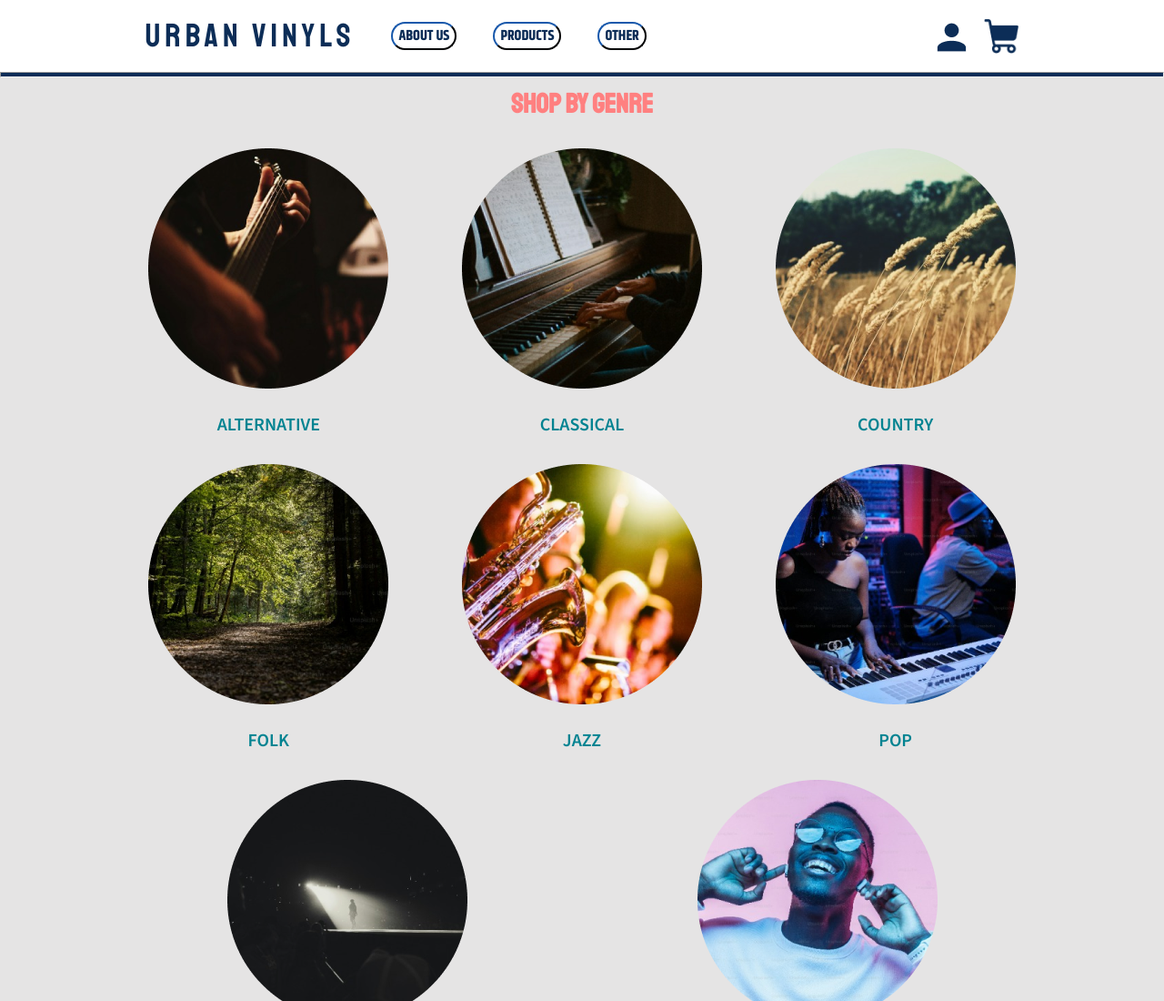
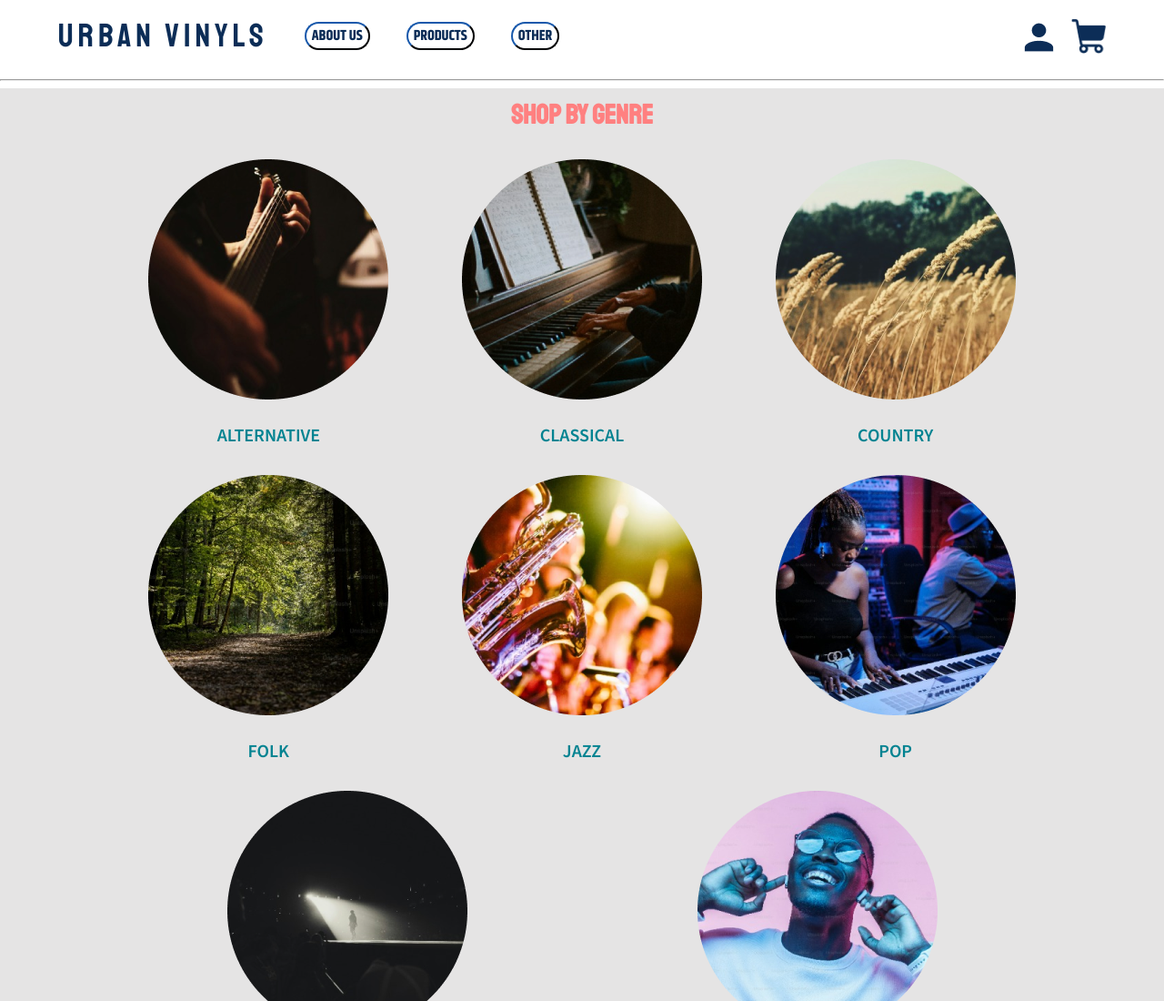
Before and after one commit to viegass1/Viegas-website, a plain HTML site: page genre.html in a window 1280 px wide. Shown: the top 1100 px of the page at 91% size. Drawn offline with nearby package versions, Linux system fonts and the light colour scheme.

Commit message:
5/4 updates

```diff
--- a/assets/css/acc.css
+++ b/assets/css/acc.css
@@ -5,19 +5,21 @@ body
 }
 /* navigation */
 nav {
-    width: 100%;
+    width: 90%;
     background-color:white;
     display: flex;
-    justify-content: space-around;
     padding-top: 8px;
     padding-bottom: 8px;
+    margin:auto;
 }
 
 #nav-icon {
     display: flex;
-    justify-content: space-around;
+    flex:2;
+    justify-content: end;
     align-items: center;
     gap: 20px;
+    justify-self: end;
 }
 
 #nav-icon:hover {
@@ -39,10 +41,15 @@ nav {
     display: flex;
     justify-content: space-around;
     align-items: center;
+    justify-self: start;
 }
 
 #main-menu li{
     list-style:none;
+}
+
+.logo {
+    justify-self: start;
 }
 
 #URBANVINYLS {
@@ -53,6 +60,7 @@ nav {
     font-family: "staatliches";
     background-color: transparent;
     border: none;
+
 }
 
 #main-menu button, #main-menu a {
@@ -92,14 +100,7 @@ nav {
 
 /* mobile media */
 
-nav {
-    width: 100%;
-    background-color:white;
-    display: flex;
-    justify-content: space-around;
-    padding-top: 8px;
-    padding-bottom: 8px;
-}
+
 
 li {
     list-style:none;
@@ -118,7 +119,7 @@ a:hover,button:hover {
 }
 
 nav {
-    width: 100%;
+    width: 90%;
     background-color:white;
     display: flex;
     justify-content: space-around;
@@ -177,9 +178,14 @@ span.logo a {
  @media (max-width:800px) {
     #mobile-menu-button {
         display:block;
+        order: 2;
     }
     .display-none-mobile{
         display:none;
+   }
+
+   #span-menu {
+    order: 2;
    }
 
    #main-menu {
@@ -193,11 +199,6 @@ span.logo a {
    }
  }
 
-#linebreak{
-    background-color: #0C2D57;
-    margin: 0;
-    height: 4px;
-}
 
 /* Account */
 #account-settings {
--- a/assets/css/genrestyle.css
+++ b/assets/css/genrestyle.css
@@ -5,19 +5,21 @@ body
 }
 /* navigation */
 nav {
-    width: 100%;
+    width: 90%;
     background-color:white;
     display: flex;
-    justify-content: space-around;
     padding-top: 8px;
     padding-bottom: 8px;
+    margin:auto;
 }
 
 #nav-icon {
     display: flex;
-    justify-content: space-around;
+    flex:2;
+    justify-content: end;
     align-items: center;
     gap: 20px;
+    justify-self: end;
 }
 
 #nav-icon:hover {
@@ -39,10 +41,15 @@ nav {
     display: flex;
     justify-content: space-around;
     align-items: center;
+    justify-self: start;
 }
 
 #main-menu li{
     list-style:none;
+}
+
+.logo {
+    justify-self: start;
 }
 
 #URBANVINYLS {
@@ -53,6 +60,7 @@ nav {
     font-family: "staatliches";
     background-color: transparent;
     border: none;
+
 }
 
 #main-menu button, #main-menu a {
@@ -92,14 +100,7 @@ nav {
 
 /* mobile media */
 
-nav {
-    width: 100%;
-    background-color:white;
-    display: flex;
-    justify-content: space-around;
-    padding-top: 8px;
-    padding-bottom: 8px;
-}
+
 
 li {
     list-style:none;
@@ -118,7 +119,7 @@ a:hover,button:hover {
 }
 
 nav {
-    width: 100%;
+    width: 90%;
     background-color:white;
     display: flex;
     justify-content: space-around;
@@ -177,9 +178,14 @@ span.logo a {
  @media (max-width:800px) {
     #mobile-menu-button {
         display:block;
+        order: 2;
     }
     .display-none-mobile{
         display:none;
+   }
+
+   #span-menu {
+    order: 2;
    }
 
    #main-menu {
@@ -192,18 +198,6 @@ span.logo a {
      position: relative;
    }
  }
-#main-menu #products {
-    background-color: #E5E4E4;
-    color: #028391;
-}
-
-#linebreak{
-    background-color: #0C2D57;
-    margin: 0;
-    height: 4px;
-}
-
-
 
 /* Shop by Genre */
 h2 {
--- a/assets/css/style.css
+++ b/assets/css/style.css
@@ -5,16 +5,18 @@ body
 }
 /* navigation */
 nav {
-    width: 100%;
+    width: 90%;
     background-color:white;
     display: flex;
     padding-top: 8px;
     padding-bottom: 8px;
+    margin:auto;
 }
 
 #nav-icon {
     display: flex;
-    justify-content: space-around;
+    flex:2;
+    justify-content: end;
     align-items: center;
     gap: 20px;
     justify-self: end;
@@ -117,7 +119,7 @@ a:hover,button:hover {
 }
 
 nav {
-    width: 100%;
+    width: 90%;
     background-color:white;
     display: flex;
     justify-content: space-around;
@@ -180,6 +182,10 @@ span.logo a {
     }
     .display-none-mobile{
         display:none;
+   }
+
+   #span-menu {
+    order: 2;
    }
 
    #main-menu {
```
